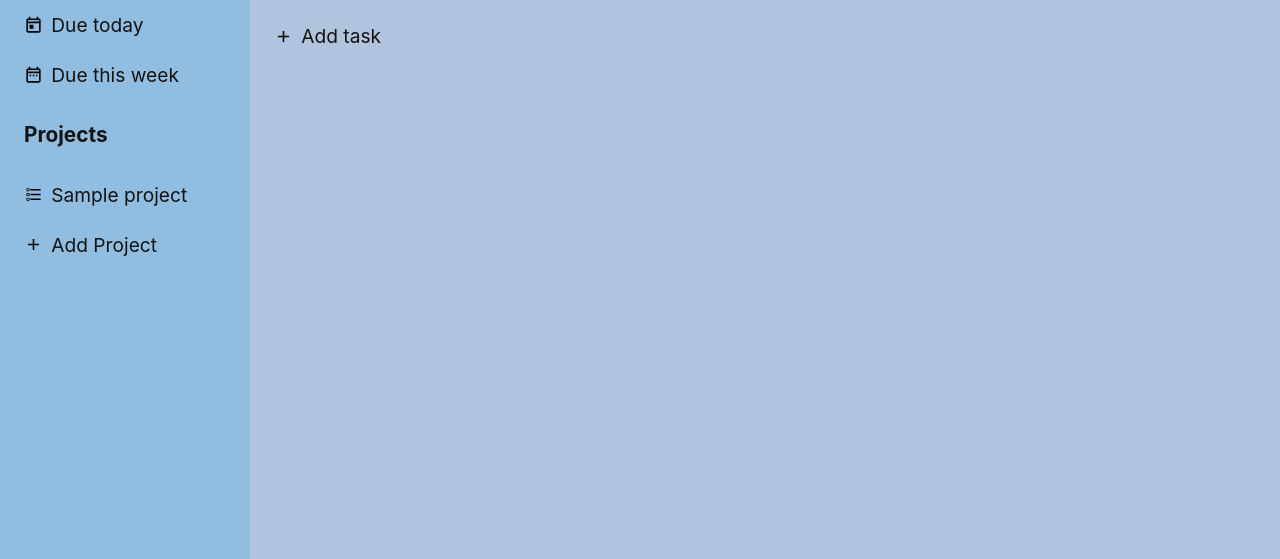
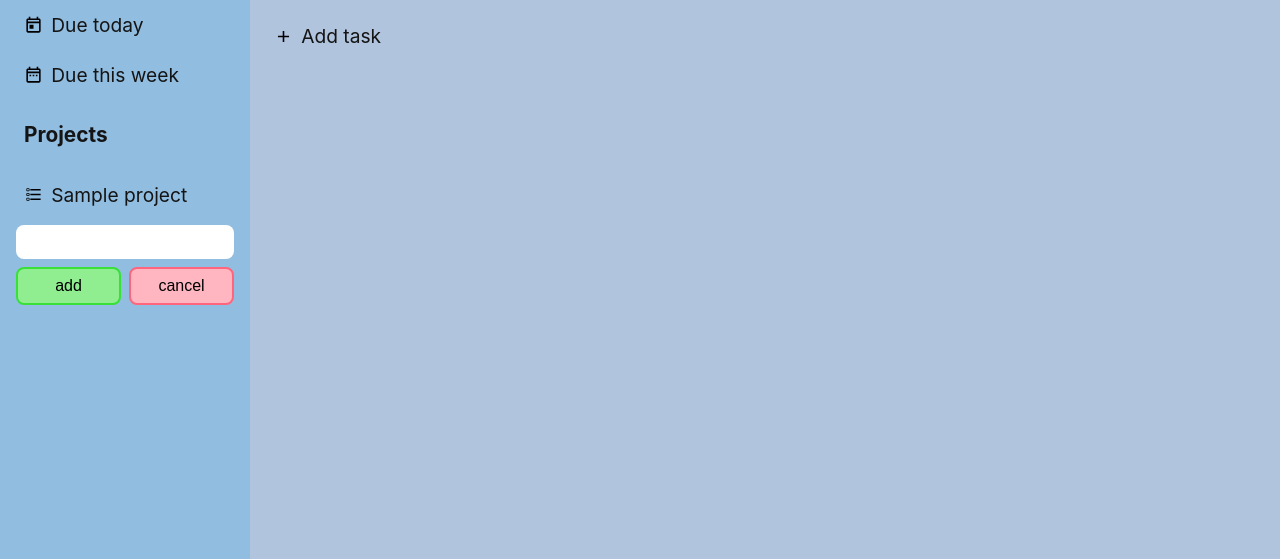
Before and after one commit to jcampbell57/odin-todo-list, a website built with webpack: page dist/index.html in a window 1280 px wide. Both pictures are taken after a click on the item "Add Project". Shown: the part 174-733 px from the top of the page. Built offline with nearby package versions, Linux system fonts and the light colour scheme.

Commit message:
add project & task forms to UI, nonfunctioning

```diff
--- a/src/core.js
+++ b/src/core.js
@@ -1,7 +1,6 @@
+
 const body = document.querySelector('body');
 
-
-// Icon generators
 import logoIcon from './assets/check-decagram-outline.svg';
 import checklist from './assets/checklist.svg';
 import calendarToday from './assets/calendar-today.svg';
@@ -9,6 +8,8 @@ import calendarWeek from './assets/calendar-range.svg';
 import additionIcon from './assets/plus.svg';
 import githubIcon from './assets/GitHub-light-32px.png';
 
+
+// Icon generators
 const _createChecklistIcon = (li) => {
     const checklistIcon = document.createElement('img');
     checklistIcon.src = checklist;
@@ -35,6 +36,31 @@ const _createWeekIcon = (li) => {
     _createWeekIcon.src = calendarWeek;
     _createWeekIcon.setAttribute('class', 'icon')
     li.appendChild(_createWeekIcon);
+}
+
+
+// Form generator
+const _createForm = (form) => {
+    const formRow1 = document.createElement('div');
+    formRow1.setAttribute('class', 'formRow');
+    formRow1.innerHTML = "<input type='text' id='newTask' name='newTask'></input>";
+
+    const formRow2 = document.createElement('div');
+    formRow2.setAttribute('class', 'formRow');
+    formRow2.setAttribute('id', 'formButtons');
+
+    const addBtn = document.createElement('button');
+    addBtn.setAttribute('class', 'addBtn');
+    addBtn.innerText = "add";
+    formRow2.appendChild(addBtn);
+
+    const cancelBtn = document.createElement('button');
+    cancelBtn.setAttribute('class', 'cancelBtn');
+    cancelBtn.innerText = "cancel";
+    formRow2.appendChild(cancelBtn);
+
+    form.appendChild(formRow1);
+    form.appendChild(formRow2);
 }
 
 
@@ -109,6 +135,14 @@ const _createMenu = () => {
     addProject.appendChild(addProjectText)
     projectsMenu.appendChild(addProject);
 
+    // Generate and hide new project form
+    const addProjectForm = document.createElement('form');
+    addProjectForm.setAttribute('class', 'addProjectForm');
+    addProjectForm.setAttribute('id', 'hidden')
+    addProjectForm.method = 'get';
+    _createForm(addProjectForm);
+    projectsMenu.appendChild(addProjectForm)
+
 
     menu.appendChild(menuOptions);
     menu.appendChild(projectsHeader);
@@ -129,6 +163,7 @@ const _createContent = () => {
     const taskContainer = document.createElement('ul');
     taskContainer.setAttribute('class', 'menuOptions');
 
+    // Add task button
     const addTaskContainer = document.createElement('ul');
     addTaskContainer.setAttribute('class', 'menuOptions');
     const addTask = document.createElement('li');
@@ -136,12 +171,21 @@ const _createContent = () => {
     _createAdditionIcon(addTask);
     const addTaskText = document.createElement('span');
     addTaskText.innerText = 'Add task';
-    addTask.appendChild(addTaskText)
-    addTaskContainer.appendChild(addTask)
+    addTask.appendChild(addTaskText);
+    addTaskContainer.appendChild(addTask);
+
+    // Generate and hide new task form
+    const addTaskForm = document.createElement('form');
+    addTaskForm.setAttribute('class', 'addTaskForm');
+    addTaskForm.setAttribute('id', 'hidden')
+    addTaskForm.method = 'get';
+    _createForm(addTaskForm);
+
 
     content.appendChild(contentTitle);
     content.appendChild(taskContainer);
-    content.appendChild(addTaskContainer)
+    content.appendChild(addTaskContainer);
+    content.appendChild(addTaskForm);
 
     body.appendChild(content);
 }
@@ -164,6 +208,7 @@ const _createFooter = () => {
     githubLink.appendChild(newGithubIcon);
     footer.appendChild(copyright);
     footer.appendChild(githubLink);
+
     body.appendChild(footer);
 }
 
--- a/src/index.js
+++ b/src/index.js
@@ -8,12 +8,51 @@ initialize();
 // Event listeners
 // import { addProject } from './tasks';
 // import { addTask } from './tasks';
+
+// add project
+const _showAddProjectForm = () => {
+    if (addTaskForm.getAttribute('id') === 'shown') {
+        addTaskBtn.setAttribute('id', 'shown')
+        addTaskForm.setAttribute('id', 'hidden')
+    }
+    addProjectBtn.setAttribute('id', 'hidden')
+    addProjectForm.setAttribute('id', 'shown')
+}
+
 const addProjectBtn = document.querySelector('.addProjectBtn');
-addProjectBtn.addEventListener('click', () => {
-    console.log('yay');
-})
+addProjectBtn.addEventListener('click', _showAddProjectForm);
 
+const _hideAddProjectForm = () => {
+    addProjectBtn.setAttribute('id', 'shown')
+    addProjectForm.setAttribute('id', 'hidden')
+}
+
+const addProjectForm = document.querySelector('.addProjectForm')
+addProjectForm.addEventListener('submit', (e) => {
+    e.preventDefault();
+    _hideAddProjectForm();
+});
+
+
+// add task
+const _showAddTaskForm = () => {
+    if (addProjectForm.getAttribute('id') === 'shown') {
+        addProjectBtn.setAttribute('id', 'shown')
+        addProjectForm.setAttribute('id', 'hidden')
+    }
+    addTaskBtn.setAttribute('id', 'hidden')
+    addTaskForm.setAttribute('id', 'shown')
+}
 const addTaskBtn = document.querySelector('.addTaskBtn');
-addTaskBtn.addEventListener('click', () => {
-    console.log('yay');
-})
+addTaskBtn.addEventListener('click', _showAddTaskForm);
+
+const _hideAddTaskForm = () => {
+    addTaskBtn.setAttribute('id', 'shown')
+    addTaskForm.setAttribute('id', 'hidden')
+}
+
+const addTaskForm = document.querySelector('.addTaskForm')
+addTaskForm.addEventListener('submit', (e) => {
+    e.preventDefault();
+    _hideAddTaskForm();
+});
--- a/src/style.css
+++ b/src/style.css
@@ -62,7 +62,11 @@ header {
 .menuOptions li,
 .projectsHeader,
 .contentTitle,
-.addTaskBtn {
+.addTaskBtn,
+/* #newTask,
+.addBtn,
+.cancelBtn { */
+.addProjectForm {
     margin: 10px 1rem;
     padding: 8px;
     border-radius: 8px;
@@ -77,6 +81,75 @@ header {
 
 .menuOptions li:active,
 .addTaskBtn:active {
+    box-shadow: 2px 2px 6px rgb(0, 0, 0, 0.4);
+}
+
+
+/* form styling */
+
+#shown {
+    display: block;
+}
+
+#hidden {
+    display: none;
+}
+
+.addProjectForm,
+.addTaskForm {
+    padding: 0;
+}
+
+.addTaskForm {
+    margin: 10px;
+}
+
+.formRow{
+    display: flex;
+    justify-content:space-around;
+    gap: 8px;
+
+}
+
+#formButtons {
+    margin-top: 8px;
+}
+
+#newTask {
+    width: 100%;
+    font-size: 1.2rem;
+    padding: 6px;
+    border: none;
+    border-radius: 8px;
+}
+
+.addBtn,
+.cancelBtn {
+    width: 100%;
+    padding: 8px;
+    border-radius: 8px;
+    font-size: 1rem;
+}
+
+.addBtn {
+    background-color: lightgreen;
+    border: 2px solid hsl(120, 73%, 55%);
+}
+
+.cancelBtn {
+    background-color: lightpink;
+    border: 2px solid hsl(351, 100%, 70%);
+
+}
+
+.addBtn:hover,
+.cancelBtn:hover {
+    box-shadow: 2px 2px 6px rgb(0, 0, 0, 0.2);
+    cursor: pointer;
+}
+
+.addBtn:active,
+.cancelBtn:active {
     box-shadow: 2px 2px 6px rgb(0, 0, 0, 0.4);
 }
 
@@ -102,7 +175,7 @@ header {
 footer {
     grid-column: 1 / -1;
     background-color: var(--secondary-color);
-    color: whitesmoke;
+    color: var(--accent-color);
     font-size: 1.2rem;
     display: flex;
     align-items: center;
--- a/src/tasks.js
+++ b/src/tasks.js
@@ -1,5 +1,5 @@
-class task {
-    static myTasks = [];
+class tasks {
+    static all = [];
 
     constructor (newTask) {
         this.newTask = newTask
@@ -7,8 +7,8 @@ class task {
 
 };
 
-class project {
-    static myProjects = [];
+class projects {
+    static all = [];
 
     constructor (projectName) {
         this.projectName = projectName
@@ -17,6 +17,6 @@ class project {
 }
 
 export {
-    project,
-    task,
+    projects,
+    tasks,
 }
```
Also changed, not shown: dist/core.bundle.js, dist/index.bundle.js, dist/tasks.bundle.js.
